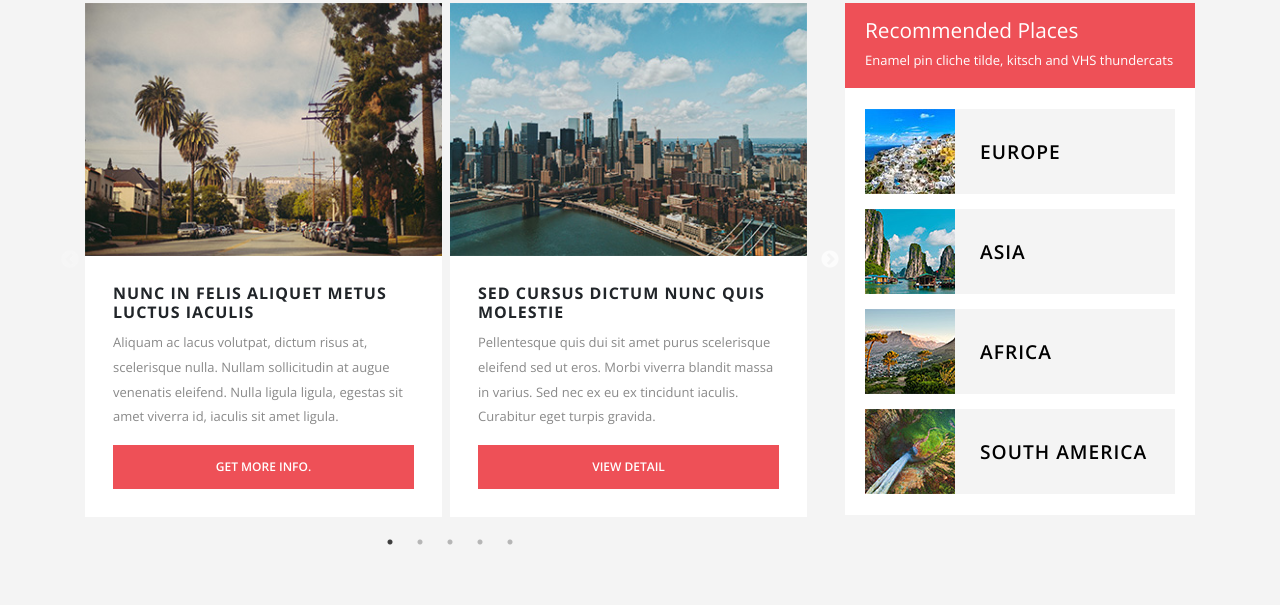
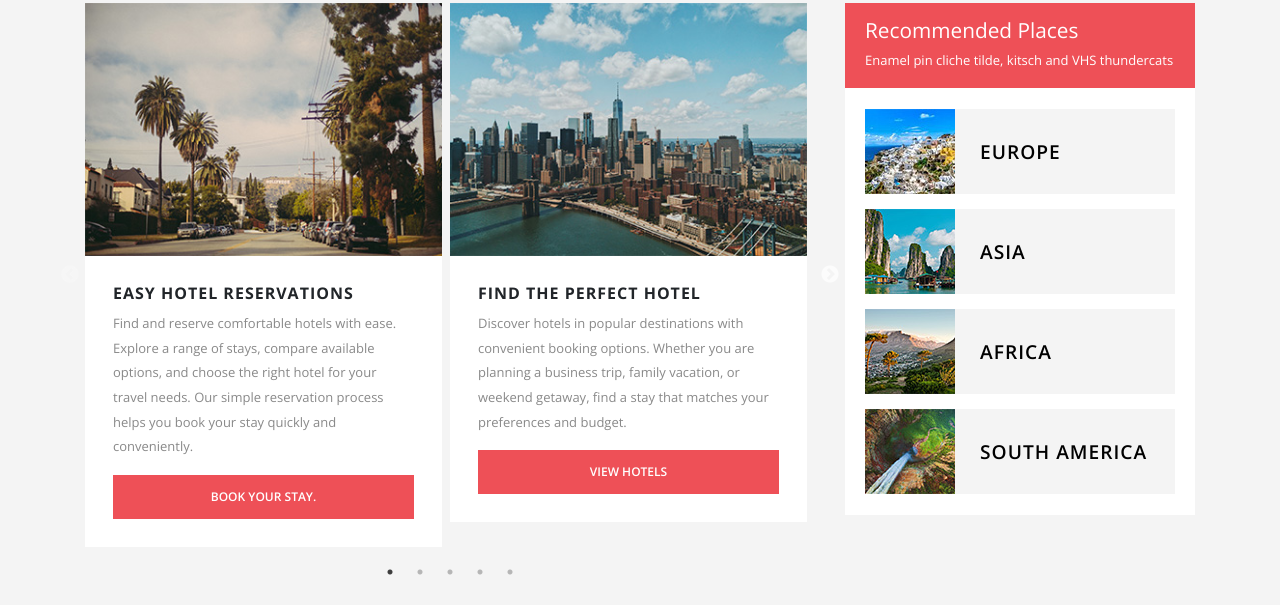
Before and after one commit to deepakkumark4017-gif/video-marketing, a plain HTML site: page index.html in a window 1280 px wide. Shown: the part 1508-2113 px from the top of the page. Drawn offline with nearby package versions, Linux system fonts and the light colour scheme; some packages are replaced by stand-ins of ours.

Commit message:
Update index.html

```diff
--- a/index.html
+++ b/index.html
@@ -227,17 +227,17 @@ height="0" width="0" style="display:none;visibility:hidden"></iframe></noscript>
                                 <article class="tm-bg-white mr-2 tm-carousel-item">
                                     <img src="img/img-01.jpg" alt="Image" class="img-fluid">
                                     <div class="tm-article-pad">
-                                        <header><h3 class="text-uppercase tm-article-title-2">Nunc in felis aliquet metus luctus iaculis</h3></header>
-                                        <p>Aliquam ac lacus volutpat, dictum risus at, scelerisque nulla. Nullam sollicitudin at augue venenatis eleifend. Nulla ligula ligula, egestas sit amet viverra id, iaculis sit amet ligula.</p>
-                                        <a href="#" class="text-uppercase btn-primary tm-btn-primary">Get More Info.</a>
+                                        <header><h3 class="text-uppercase tm-article-title-2">Easy Hotel Reservations</h3></header>
+                                        <p>Find and reserve comfortable hotels with ease. Explore a range of stays, compare available options, and choose the right hotel for your travel needs. Our simple reservation process helps you book your stay quickly and conveniently.</p>
+                                        <a href="#" class="text-uppercase btn-primary tm-btn-primary">BOOK YOUR STAY.</a>
                                     </div>
                                 </article>
                                 <article class="tm-bg-white mr-2 tm-carousel-item">
                                     <img src="img/img-02.jpg" alt="Image" class="img-fluid">
                                     <div class="tm-article-pad">
-                                        <header><h3 class="text-uppercase tm-article-title-2">Sed cursus dictum nunc quis molestie</h3></header>
-                                        <p>Pellentesque quis dui sit amet purus scelerisque eleifend sed ut eros. Morbi viverra blandit massa in varius. Sed nec ex eu ex tincidunt iaculis. Curabitur eget turpis gravida.</p>
-                                        <a href="#" class="text-uppercase btn-primary tm-btn-primary">View Detail</a>
+                                        <header><h3 class="text-uppercase tm-article-title-2">Find the Perfect Hotel</h3></header>
+                                        <p>Discover hotels in popular destinations with convenient booking options. Whether you are planning a business trip, family vacation, or weekend getaway, find a stay that matches your preferences and budget. </p>
+                                        <a href="#" class="text-uppercase btn-primary tm-btn-primary">VIEW HOTELS</a>
                                     </div>
                                 </article>
                                 <article class="tm-bg-white mr-2 tm-carousel-item">
```
